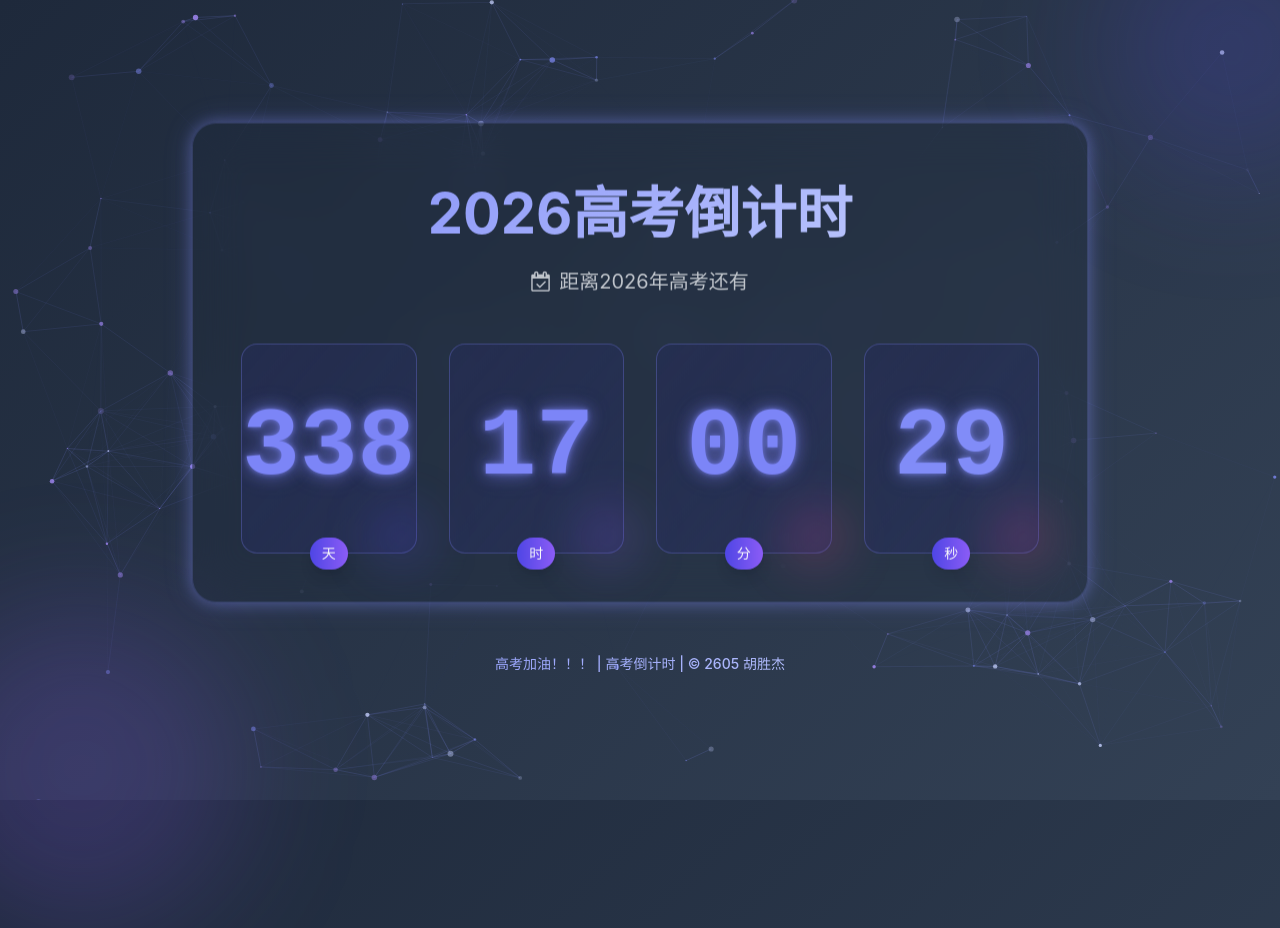
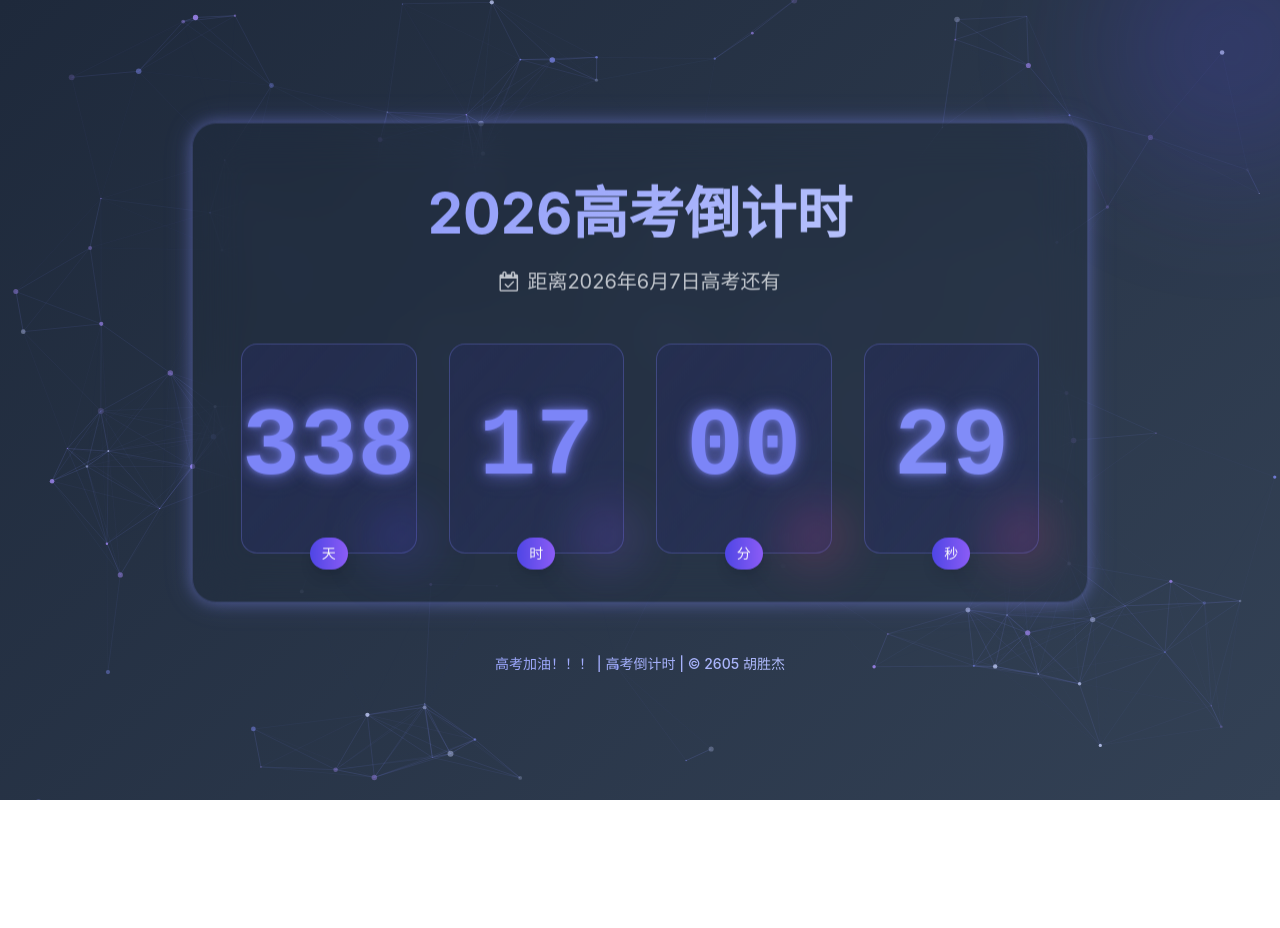
Before and after one commit to Hu-868/CTG-2026, a plain HTML site: page index.html in a window 1280 px wide. Shown: the top 928 px of the page. After the commit the page ends 800 px from the top, so only its background shows below. Drawn offline with nearby package versions, Linux system fonts and the light colour scheme; a web font is replaced by a local one.

Commit message:
Update index.html

```diff
--- a/index.html
+++ b/index.html
@@ -115,9 +115,9 @@
   <!-- 粒子背景容器 -->
   <div id="particles-js" class="fixed inset-0 z-0"></div>
 
-  <!-- 装饰元素 -->
+  <!-- 装饰元素 - 只保留右上角的圆形 -->
   <div class="absolute -top-20 -right-20 w-64 h-64 bg-primary/20 rounded-full blur-3xl animate-pulse-slow"></div>
-  <div class="absolute -bottom-32 -left-20 w-80 h-80 bg-secondary/20 rounded-full blur-3xl animate-pulse-slow" style="animation-delay: 2s;"></div>
+  <!-- 移除了左下角的装饰圆形 -->
 
   <div class="relative z-10 w-full max-w-4xl">
     <!-- 倒计时主容器 -->
@@ -127,7 +127,7 @@
           2026高考倒计时
         </h1>
         <p class="text-base sm:text-lg md:text-xl text-gray-300 opacity-90">
-          <i class="fa fa-calendar-check-o mr-2"></i>距离2026年高考还有
+          <i class="fa fa-calendar-check-o mr-2"></i>距离2026年6月7日高考还有
         </p>
       </header>
 
```
